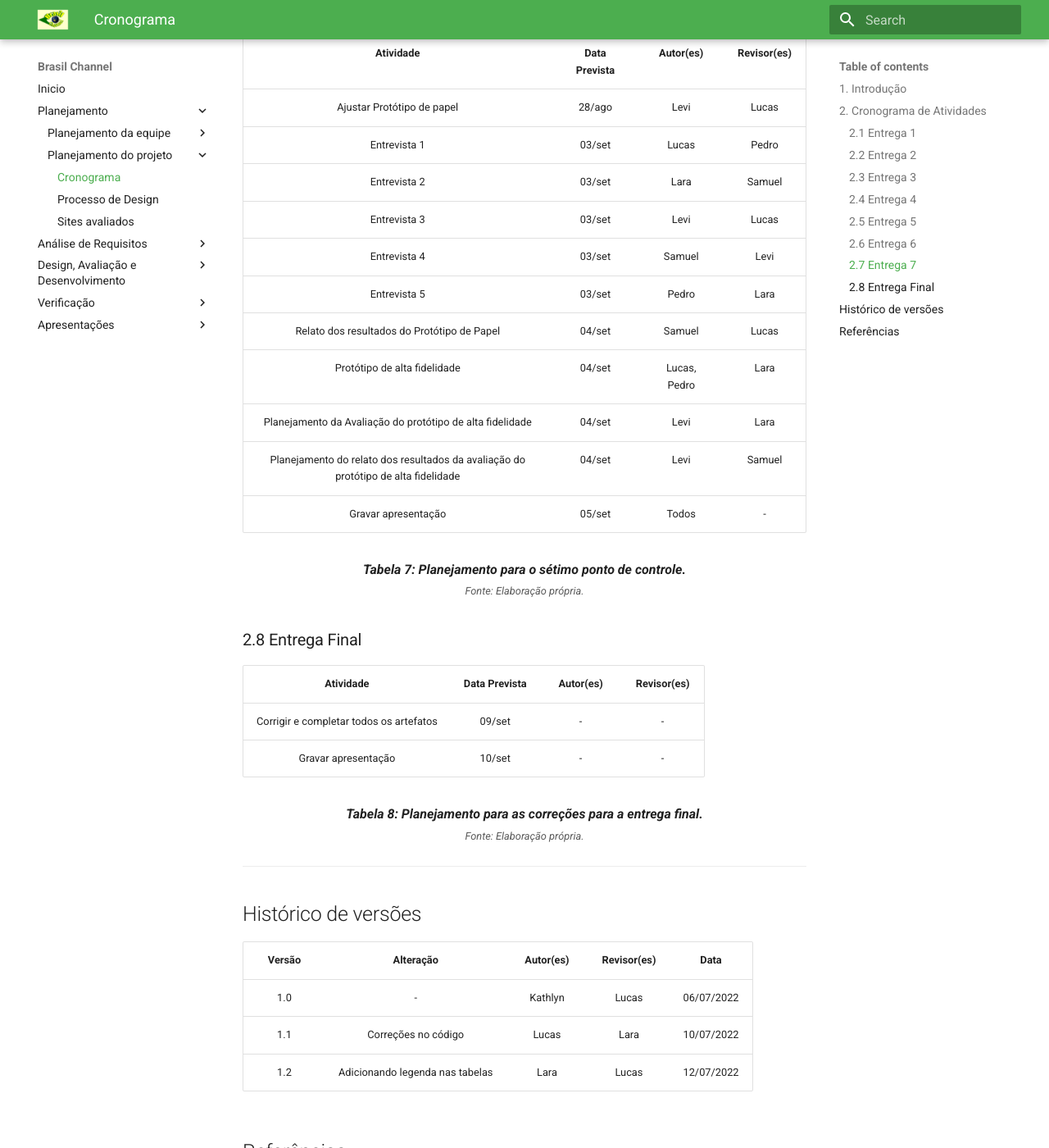
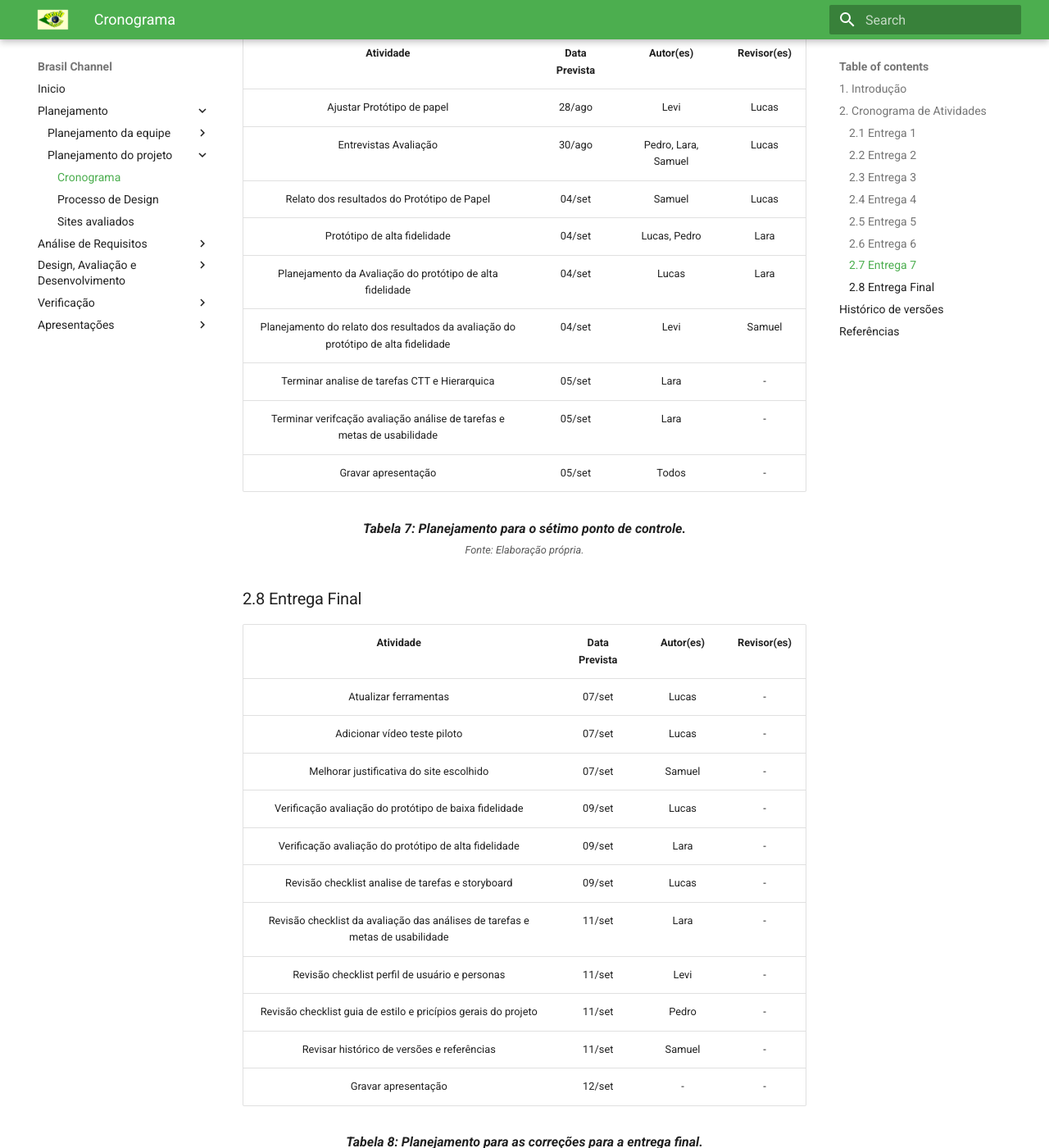
Before and after one commit to klmurussi/2022.1-Brasil-Channel, an MkDocs documentation site: the page built from docs/planejamento/cronograma.md, in a window 1280 px wide and 1400 px high, scrolled down 4054 px. Shown: the whole window at 82% size. Built offline with MkDocs 1.6.1 and Material for MkDocs 9.7.7, drawn with Linux system fonts in a browser that asks for light colours.

Commit message:
Adciona cronograma entrega 8

```diff
--- a/docs/planejamento/cronograma.md
+++ b/docs/planejamento/cronograma.md
@@ -122,15 +122,13 @@
 |           Atividade          |    Data Prevista   | Autor(es) | Revisor(es) |
 |:----------------------------:|:----------:|  :-------: | :---------: |
 |  Ajustar Protótipo de papel    |        28/ago    | Levi | Lucas |
-|  Entrevista 1    |        03/set    | Lucas | Pedro |
-|  Entrevista 2    |        03/set    | Lara | Samuel |
-|  Entrevista 3    |        03/set    | Levi | Lucas |
-|  Entrevista 4    |        03/set    | Samuel | Levi |
-|  Entrevista 5    |        03/set    | Pedro | Lara |
+|  Entrevistas Avaliação    |        30/ago    | Pedro, Lara, Samuel | Lucas |
 |  Relato dos resultados do Protótipo de Papel     |        04/set    | Samuel | Lucas |
 |  Protótipo de alta fidelidade     |        04/set    | Lucas, Pedro | Lara |
-|      Planejamento da Avaliação do protótipo de alta fidelidade       |   04/set     | Levi | Lara |
+|      Planejamento da Avaliação do protótipo de alta fidelidade       |   04/set     | Lucas | Lara |
 |     Planejamento do relato dos resultados da avaliação do protótipo de alta fidelidade   |   04/set  | Levi | Samuel |
+| Terminar analise de tarefas CTT e Hierarquica     |        05/set    |Lara | - |
+| Terminar verifcação avaliação análise de tarefas e metas de usabilidade    |        05/set    |Lara | - |
 |     Gravar apresentação  |    05/set| Todos | - |
 
 <figcaption align='center'>
@@ -142,8 +140,17 @@
 
 |           Atividade          |    Data Prevista   | Autor(es) | Revisor(es) |
 |:----------------------------:|:----------:|  :-------: | :---------: |
-| Corrigir e completar todos os artefatos     |        09/set    | - | - |
-|      Gravar apresentação     |  10/set| - | - |
+| Atualizar ferramentas     |        07/set    | Lucas | - |
+| Adicionar vídeo teste piloto     |        07/set    | Lucas | - |
+| Melhorar justificativa do site escolhido     |        07/set    | Samuel | - |
+| Verificação avaliação do protótipo de baixa fidelidade     |        09/set    | Lucas | - |
+| Verificação avaliação do protótipo de alta fidelidade     |        09/set    | Lara | - |
+| Revisão checklist analise de tarefas e storyboard     |        09/set    | Lucas | - |
+| Revisão checklist da avaliação das análises de tarefas e metas de usabilidade      |        11/set    | Lara | - |
+| Revisão checklist perfil de usuário e personas      |        11/set    | Levi | - |
+| Revisão checklist guia de estilo e pricípios gerais do projeto      |        11/set    | Pedro | - |
+| Revisar histórico de versões e referências    |        11/set    | Samuel | - |
+|      Gravar apresentação     |  12/set| - | - |
 
 <figcaption align='center'>
     <b>Tabela 8: Planejamento para as correções para a entrega final.</b>
```
Also changed, not shown: site/planejamento/cronograma/index.html, site/search/search_index.json, site/sitemap.xml, 1 other file.
